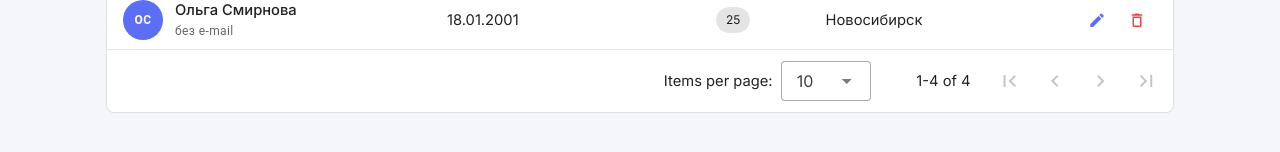
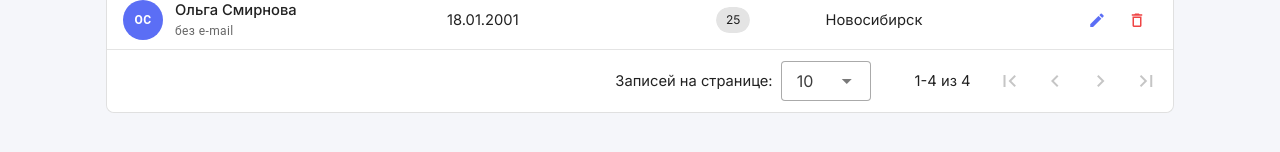
Before and after one commit to notwizzard/omtsu-mobile-development, a Vue app: page / in a window 1280 px wide. Shown: the part 500-652 px from the top of the page. Built offline with nearby package versions, Linux system fonts and the light colour scheme.

Commit message:
🌐 Use Russian locale for Vuetify

```diff
--- a/src/plugins/vuetify.js
+++ b/src/plugins/vuetify.js
@@ -1,6 +1,7 @@
 import 'vuetify/styles'
 import '@mdi/font/css/materialdesignicons.css'
 import { createVuetify } from 'vuetify'
+import { ru } from 'vuetify/locale'
 
 const light = {
   dark: false,
@@ -17,6 +18,10 @@ const light = {
 }
 
 export default createVuetify({
+  locale: {
+    locale: 'ru',
+    messages: { ru },
+  },
   theme: {
     defaultTheme: 'light',
     themes: { light },
```
